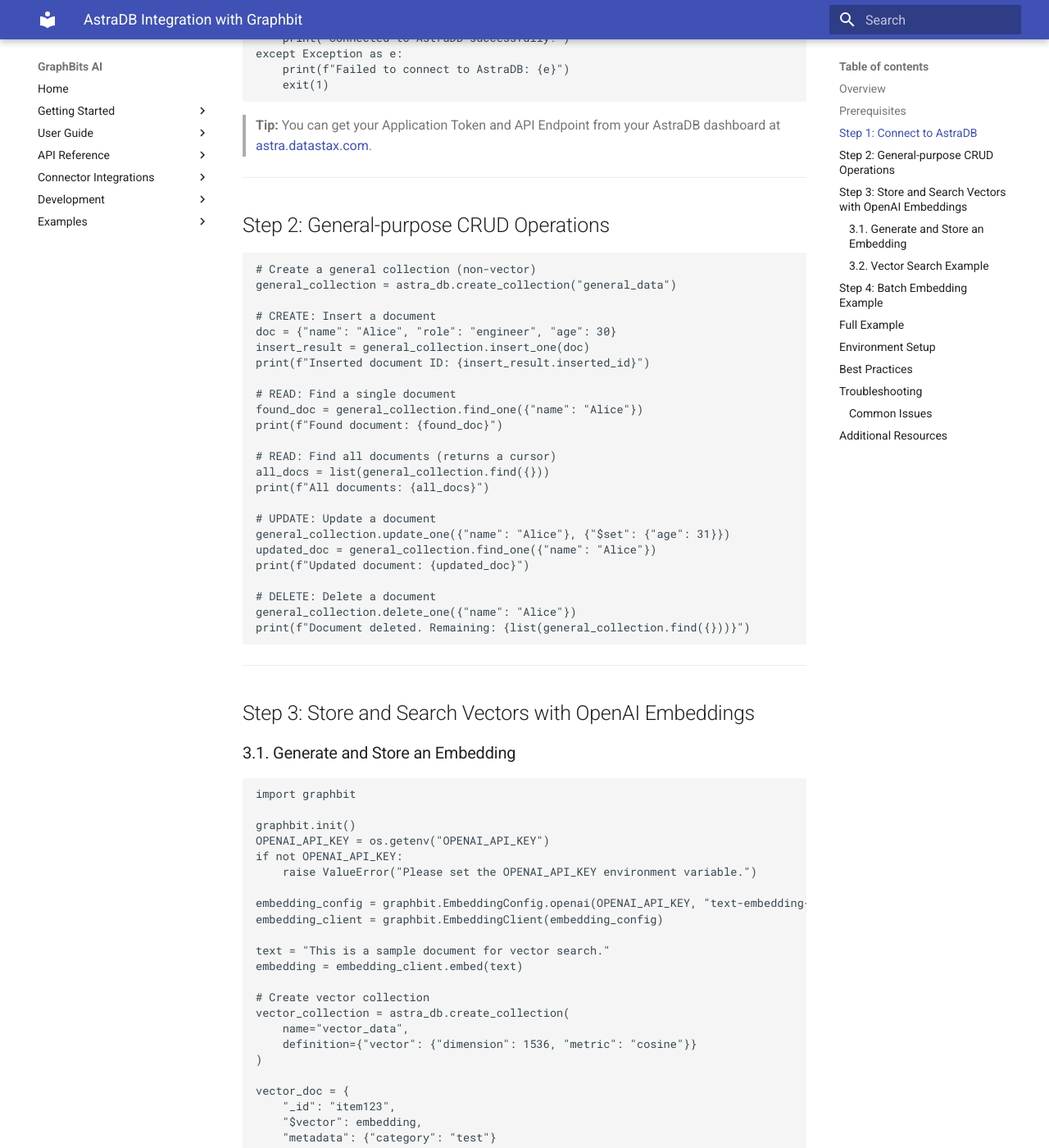
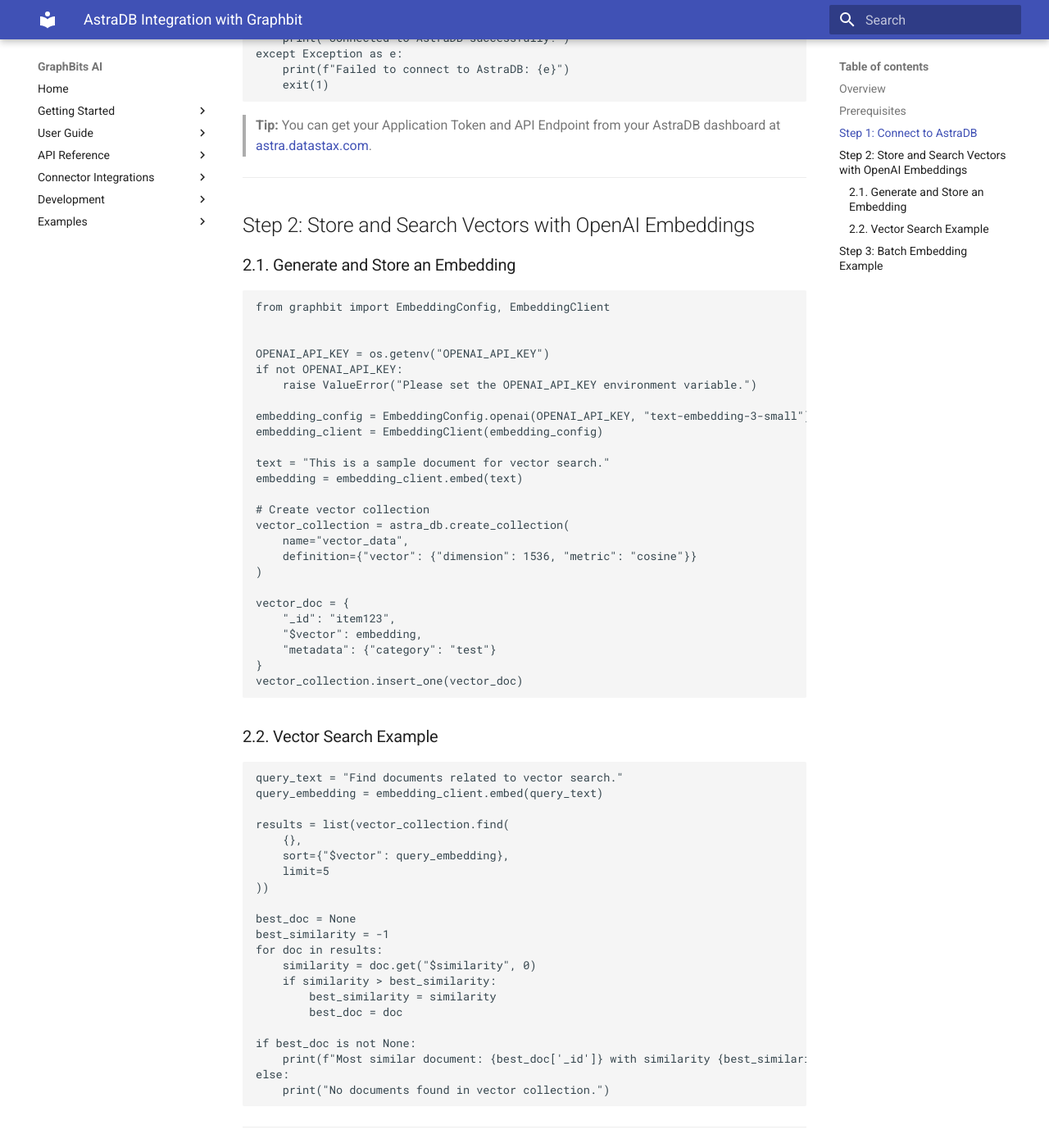
Before and after one commit to yeahia-sarker/graphbit, an MkDocs documentation site: the page built from docs/connector/astradb_integration.md, in a window 1280 px wide and 1400 px high, scrolled down 1047 px. Shown: the whole window at 82% size. Built offline with MkDocs 1.6.1 and Material for MkDocs 9.7.7, drawn with Linux system fonts in a browser that asks for light colours; some of the changed text lies outside the part shown.

Commit message:
update AstraDB documentation

````diff
--- a/docs/connector/astradb_integration.md
+++ b/docs/connector/astradb_integration.md
@@ -51,51 +51,22 @@
 
 ---
 
-## Step 2: General-purpose CRUD Operations
+
+
+## Step 2: Store and Search Vectors with OpenAI Embeddings
+
+### 2.1. Generate and Store an Embedding
 
 ```python
-# Create a general collection (non-vector)
-general_collection = astra_db.create_collection("general_data")
+from graphbit import EmbeddingConfig, EmbeddingClient
 
-# CREATE: Insert a document
-doc = {"name": "Alice", "role": "engineer", "age": 30}
-insert_result = general_collection.insert_one(doc)
-print(f"Inserted document ID: {insert_result.inserted_id}")
 
-# READ: Find a single document
-found_doc = general_collection.find_one({"name": "Alice"})
-print(f"Found document: {found_doc}")
-
-# READ: Find all documents (returns a cursor)
-all_docs = list(general_collection.find({}))
-print(f"All documents: {all_docs}")
-
-# UPDATE: Update a document
-general_collection.update_one({"name": "Alice"}, {"$set": {"age": 31}})
-updated_doc = general_collection.find_one({"name": "Alice"})
-print(f"Updated document: {updated_doc}")
-
-# DELETE: Delete a document
-general_collection.delete_one({"name": "Alice"})
-print(f"Document deleted. Remaining: {list(general_collection.find({}))}")
-```
-
----
-
-## Step 3: Store and Search Vectors with OpenAI Embeddings
-
-### 3.1. Generate and Store an Embedding
-
-```python
-import graphbit
-
-graphbit.init()
 OPENAI_API_KEY = os.getenv("OPENAI_API_KEY")
 if not OPENAI_API_KEY:
     raise ValueError("Please set the OPENAI_API_KEY environment variable.")
 
-embedding_config = graphbit.EmbeddingConfig.openai(OPENAI_API_KEY, "text-embedding-3-small")
-embedding_client = graphbit.EmbeddingClient(embedding_config)
+embedding_config = EmbeddingConfig.openai(OPENAI_API_KEY, "text-embedding-3-small")
+embedding_client = EmbeddingClient(embedding_config)
 
 text = "This is a sample document for vector search."
 embedding = embedding_client.embed(text)
@@ -114,7 +85,7 @@
 vector_collection.insert_one(vector_doc)
 ```
 
-### 3.2. Vector Search Example
+### 2.2. Vector Search Example
 
 ```python
 query_text = "Find documents related to vector search."
@@ -142,7 +113,7 @@
 
 ---
 
-## Step 4: Batch Embedding Example
+## Step 3: Batch Embedding Example
 
 ```python
 batch_texts = [
@@ -164,147 +135,3 @@
 print(f"Inserted {len(batch_texts)} documents with OpenAI embeddings.")
 ```
 ---
-
-## Full Example
-
-```python
-import os
-from astrapy import DataAPIClient
-import graphbit
-
-graphbit.init()
-OPENAI_API_KEY = os.getenv("OPENAI_API_KEY")
-ASTRA_DB_APPLICATION_TOKEN = os.getenv("ASTRA_DB_APPLICATION_TOKEN")
-ASTRA_DB_API_ENDPOINT = os.getenv("ASTRA_DB_API_ENDPOINT")
-
-client = DataAPIClient(ASTRA_DB_APPLICATION_TOKEN)
-astra_db = client.get_database_by_api_endpoint(ASTRA_DB_API_ENDPOINT)
-
-# General CRUD
-col = astra_db.create_collection("general_data")
-col.insert_one({"name": "Alice", "role": "engineer", "age": 30})
-print(col.find_one({"name": "Alice"}))
-col.update_one({"name": "Alice"}, {"$set": {"age": 31}})
-print(col.find_one({"name": "Alice"}))
-col.delete_one({"name": "Alice"})
-
-# Vector storage and search
-embedding_config = graphbit.EmbeddingConfig.openai(OPENAI_API_KEY, "text-embedding-3-small")
-embedding_client = graphbit.EmbeddingClient(embedding_config)
-text = "This is a sample document for vector search."
-embedding = embedding_client.embed(text)
-vec_col = astra_db.create_collection(
-    name="vector_data",
-    definition={"vector": {"dimension": 1536, "metric": "cosine"}}
-)
-vec_col.insert_one({"_id": "item123", "$vector": embedding})
-
-query_embedding = embedding_client.embed("Find documents related to vector search.")
-results = list(vec_col.find({}, sort={"$vector": query_embedding}, limit=5))
-best_doc = max(results, key=lambda doc: doc.get("$similarity", 0), default=None)
-if best_doc:
-    print(f"Most similar document: {best_doc['_id']}")
-
-# Batch insert
-batch_texts = [
-    "Graph databases are great for relationships.",
-    "Vector search enables semantic retrieval.",
-    "OpenAI provides powerful embedding models.",
-]
-batch_embeddings = embedding_client.embed_many(batch_texts)
-vec_col.insert_many([
-    {"_id": f"batch_{i}", "$vector": emb, "metadata": {"text": text}}
-    for i, (text, emb) in enumerate(zip(batch_texts, batch_embeddings))
-])
-```
-
----
-
-**This connector pattern enables you to use AstraDB as both a general-purpose and vector database in your AI workflows, orchestrated by Graphbit.**
-
----
-
-## Environment Setup
-
-Create a `.env` file with your credentials:
-
-```bash
-# AstraDB Configuration
-ASTRA_DB_APPLICATION_TOKEN=AstraCS:your_token_here
-ASTRA_DB_API_ENDPOINT=https://your_database_id-your_region.apps.astra.datastax.com
-
-# OpenAI Configuration
-OPENAI_API_KEY=sk-your_openai_key_here
-```
-
----
-
-## Best Practices
-
-1. **Connection Management**:
-   - Reuse AstraDB connections across requests
-   - Implement connection pooling for high-throughput applications
-   - Handle connection timeouts gracefully
-
-2. **Vector Dimensions**:
-   - Ensure vector dimensions match your embedding model
-   - Common dimensions: 1536 (OpenAI), 768 (sentence-transformers), 384 (MiniLM)
-
-3. **Indexing**:
-   - Create vector indexes for better search performance
-   - Consider your similarity metric (cosine, euclidean, dot_product)
-
-4. **Batch Operations**:
-   - Use `insert_many()` for bulk insertions
-   - Batch vector searches when possible
-
-5. **Error Handling**:
-   - Implement retry logic for transient failures
-   - Monitor rate limits and adjust accordingly
-
-6. **Security**:
-   - Never commit tokens to version control
-   - Use environment variables or secure secret management
-   - Rotate tokens regularly
-
----
-
-## Troubleshooting
-
-### Common Issues
-
-1. **Authentication Errors**:
-   ```python
-   # Verify token permissions
-   print("Token:", os.getenv("ASTRA_DB_APPLICATION_TOKEN")[:20] + "...")
-   ```
-
-2. **Dimension Mismatch**:
-   ```python
-   # Check embedding dimensions
-   test_embedding = embedding_client.embed("test")
-   print(f"Embedding dimension: {len(test_embedding)}")
-   ```
-
-3. **Collection Not Found**:
-   ```python
-   # List available collections
-   collections = astra_db.list_collection_names()
-   print("Available collections:", collections)
-   ```
-
-4. **Rate Limiting**:
-   ```python
-   import time
-   # Add delays between requests
-   time.sleep(0.1)
-   ```
-
----
-
-## Additional Resources
-
-- [AstraDB Documentation](https://docs.datastax.com/en/astra-serverless/docs/)
-- [AstraPy GitHub Repository](https://github.com/datastax/astrapy)
-- [Vector Search in AstraDB](https://docs.datastax.com/en/astra-serverless/docs/vector-search/overview.html)
-- [DataStax Cassandra Driver](https://docs.datastax.com/en/developer/python-driver/latest/)
````
